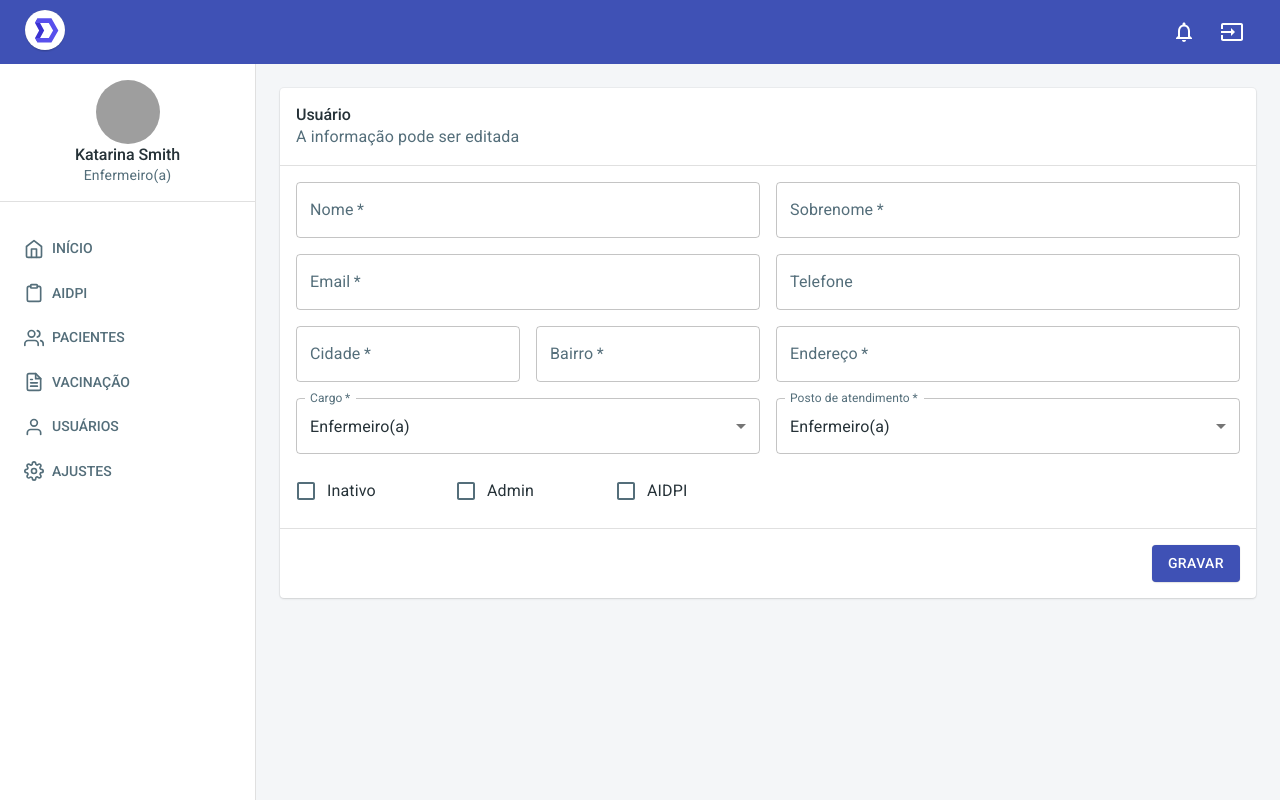
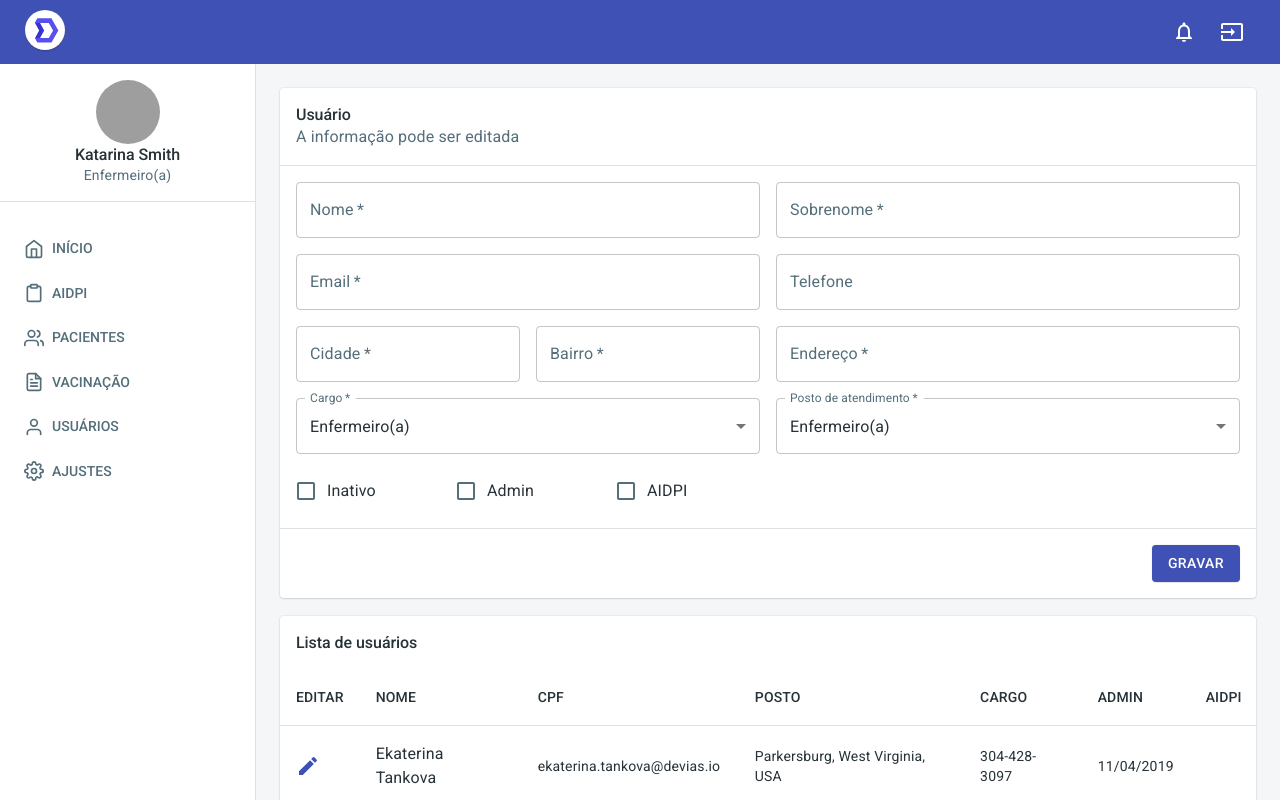
Before and after one commit to viniciussk888/AIDPI-FRONTEND, a React (Create React App) app: page /app/user in a window 1280 px wide. Built offline with nearby package versions, Linux system fonts and the light colour scheme; grey boxes are pictures that could not be loaded.

Commit message:
'third-commit'

```diff
--- a/src/views/user/UserView/UserDetails.js
+++ b/src/views/user/UserView/UserDetails.js
@@ -1,18 +1,19 @@
 import React, { useState } from 'react';
 import clsx from 'clsx';
 import PropTypes from 'prop-types';
+import moment from 'moment';
+import Edit from '@material-ui/icons/Edit'
+import PerfectScrollbar from 'react-perfect-scrollbar';
+import data from './data';
 import {
   FormControlLabel,
   Checkbox,
-  Box,
   Button,
-  Card,
   CardContent,
   CardHeader,
   Divider,
   Grid,
-  TextField,
-  makeStyles
+  TextField, Box, Card, Table, TableBody, TableCell, TableHead, TableRow, Typography, makeStyles, IconButton
 } from '@material-ui/core';
 
 const states = [
@@ -31,13 +32,15 @@ const states = [
 ];
 
 const useStyles = makeStyles(() => ({
-  root: {}
+  root: {},
 }));
 
 const UserDetails = ({ className, ...rest }) => {
   const classes = useStyles();
   const [values, setValues] = useState({
   });
+
+  const [customers] = useState(data);
 
   const handleChange = (event) => {
     setValues({
@@ -46,8 +49,13 @@ const UserDetails = ({ className, ...rest }) => {
     });
   };
 
+  function toTop() {
+    alert('deu certo')
+  }
+
   return (
     <>
+      <span id='topo'></span>
       <form
         autoComplete="off"
         noValidate
@@ -261,7 +269,90 @@ const UserDetails = ({ className, ...rest }) => {
           </Button>
           </Box>
         </Card>
+
       </form>
+      <br />
+      {/*LISTA DE USUARIOS*/}
+
+      <Card>
+        <CardHeader
+          title="Lista de usuários"
+        />
+        <PerfectScrollbar>
+          <Box minWidth={1050}>
+            <Table>
+              <TableHead>
+                <TableRow>
+                  <TableCell>
+                    EDITAR
+                </TableCell>
+                  <TableCell>
+                    NOME
+                </TableCell>
+                  <TableCell>
+                    CPF
+                </TableCell>
+                  <TableCell>
+                    POSTO
+                </TableCell>
+                  <TableCell>
+                    CARGO
+                </TableCell>
+                  <TableCell>
+                    ADMIN
+                </TableCell>
+                  <TableCell>
+                    AIDPI
+                </TableCell>
+                  <TableCell>
+                    ATIVO
+                </TableCell>
+                </TableRow>
+              </TableHead>
+              <TableBody>
+                {customers.map((customer) => (
+                  <TableRow
+                    hover
+                    key={customer.id}
+                  >
+                    <TableCell padding="checkbox">
+                      <IconButton href="#topo" onClick={toTop} color="primary">
+                        <Edit />
+                      </IconButton>
+                    </TableCell>
+                    <TableCell>
+                      <Box
+                        alignItems="center"
+                        display="flex"
+                      >
+                        { /*getInitials(customer.name)*/}
+                        <Typography
+                          color="textPrimary"
+                          variant="body1"
+                        >
+                          {customer.name}
+                        </Typography>
+                      </Box>
+                    </TableCell>
+                    <TableCell>
+                      {customer.email}
+                    </TableCell>
+                    <TableCell>
+                      {`${customer.address.city}, ${customer.address.state}, ${customer.address.country}`}
+                    </TableCell>
+                    <TableCell>
+                      {customer.phone}
+                    </TableCell>
+                    <TableCell>
+                      {moment(customer.createdAt).format('DD/MM/YYYY')}
+                    </TableCell>
+                  </TableRow>
+                ))}
+              </TableBody>
+            </Table>
+          </Box>
+        </PerfectScrollbar>
+      </Card>
     </>
   );
 };
--- /dev/null
+++ b/src/views/user/UserView/data.js
@@ -0,0 +1,144 @@
+import { v4 as uuid } from 'uuid';
+
+export default [
+  {
+    id: uuid(),
+    address: {
+      country: 'USA',
+      state: 'West Virginia',
+      city: 'Parkersburg',
+      street: '2849 Fulton Street'
+    },
+    avatarUrl: '/static/images/avatars/avatar_3.png',
+    createdAt: 1555016400000,
+    email: 'ekaterina.tankova@devias.io',
+    name: 'Ekaterina Tankova',
+    phone: '304-428-3097'
+  },
+  {
+    id: uuid(),
+    address: {
+      country: 'USA',
+      state: 'Bristow',
+      city: 'Iowa',
+      street: '1865  Pleasant Hill Road'
+    },
+    avatarUrl: '/static/images/avatars/avatar_4.png',
+    createdAt: 1555016400000,
+    email: 'cao.yu@devias.io',
+    name: 'Cao Yu',
+    phone: '712-351-5711'
+  },
+  {
+    id: uuid(),
+    address: {
+      country: 'USA',
+      state: 'Georgia',
+      city: 'Atlanta',
+      street: '4894  Lakeland Park Drive'
+    },
+    avatarUrl: '/static/images/avatars/avatar_2.png',
+    createdAt: 1555016400000,
+    email: 'alexa.richardson@devias.io',
+    name: 'Alexa Richardson',
+    phone: '770-635-2682'
+  },
+  {
+    id: uuid(),
+    address: {
+      country: 'USA',
+      state: 'Ohio',
+      city: 'Dover',
+      street: '4158  Hedge Street'
+    },
+    avatarUrl: '/static/images/avatars/avatar_5.png',
+    createdAt: 1554930000000,
+    email: 'anje.keizer@devias.io',
+    name: 'Anje Keizer',
+    phone: '908-691-3242'
+  },
+  {
+    id: uuid(),
+    address: {
+      country: 'USA',
+      state: 'Texas',
+      city: 'Dallas',
+      street: '75247'
+    },
+    avatarUrl: '/static/images/avatars/avatar_6.png',
+    createdAt: 1554757200000,
+    email: 'clarke.gillebert@devias.io',
+    name: 'Clarke Gillebert',
+    phone: '972-333-4106'
+  },
+  {
+    id: uuid(),
+    address: {
+      country: 'USA',
+      state: 'California',
+      city: 'Bakerfield',
+      street: '317 Angus Road'
+    },
+    avatarUrl: '/static/images/avatars/avatar_1.png',
+    createdAt: 1554670800000,
+    email: 'adam.denisov@devias.io',
+    name: 'Adam Denisov',
+    phone: '858-602-3409'
+  },
+  {
+    id: uuid(),
+    address: {
+      country: 'USA',
+      state: 'California',
+      city: 'Redondo Beach',
+      street: '2188  Armbrester Drive'
+    },
+    avatarUrl: '/static/images/avatars/avatar_7.png',
+    createdAt: 1554325200000,
+    email: 'ava.gregoraci@devias.io',
+    name: 'Ava Gregoraci',
+    phone: '415-907-2647'
+  },
+  {
+    id: uuid(),
+    address: {
+      country: 'USA',
+      state: 'Nevada',
+      city: 'Las Vegas',
+      street: '1798  Hickory Ridge Drive'
+    },
+    avatarUrl: '/static/images/avatars/avatar_8.png',
+    createdAt: 1523048400000,
+    email: 'emilee.simchenko@devias.io',
+    name: 'Emilee Simchenko',
+    phone: '702-661-1654'
+  },
+  {
+    id: uuid(),
+    address: {
+      country: 'USA',
+      state: 'Michigan',
+      city: 'Detroit',
+      street: '3934  Wildrose Lane'
+    },
+    avatarUrl: '/static/images/avatars/avatar_9.png',
+    createdAt: 1554702800000,
+    email: 'kwak.seong.min@devias.io',
+    name: 'Kwak Seong-Min',
+    phone: '313-812-8947'
+  },
+  {
+    id: uuid(),
+    address: {
+      country: 'USA',
+      state: 'Utah',
+      city: 'Salt Lake City',
+      street: '368 Lamberts Branch Road'
+    },
+    avatarUrl: '/static/images/avatars/avatar_10.png',
+    createdAt: 1522702800000,
+    email: 'merrile.burgett@devias.io',
+    name: 'Merrile Burgett',
+    phone: '801-301-7894'
+  }
+];
```
